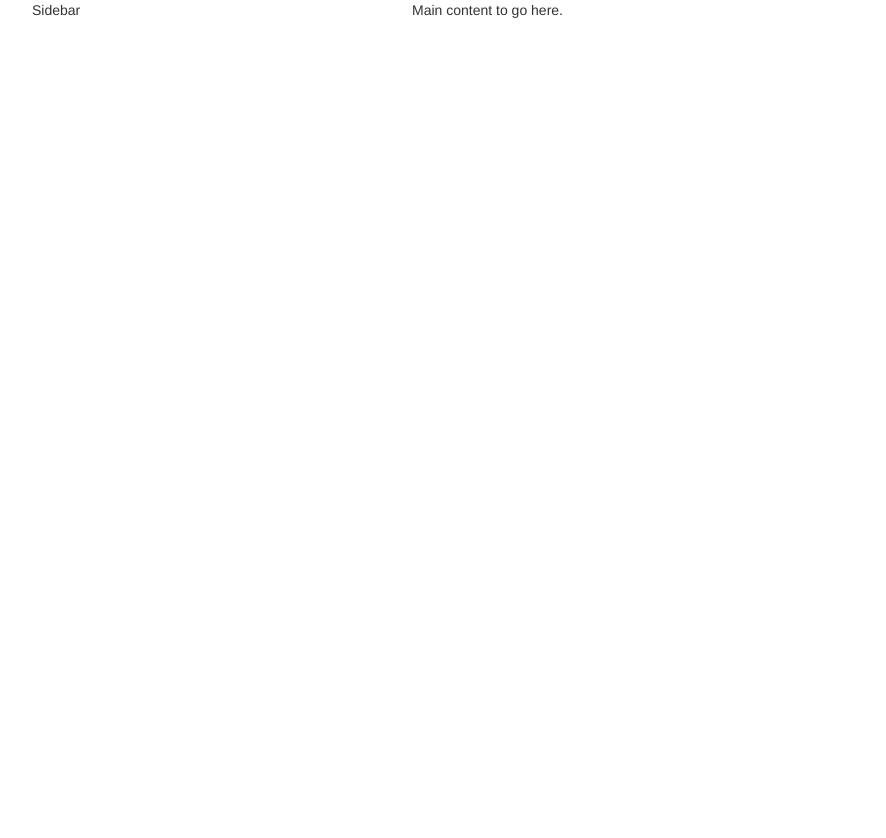
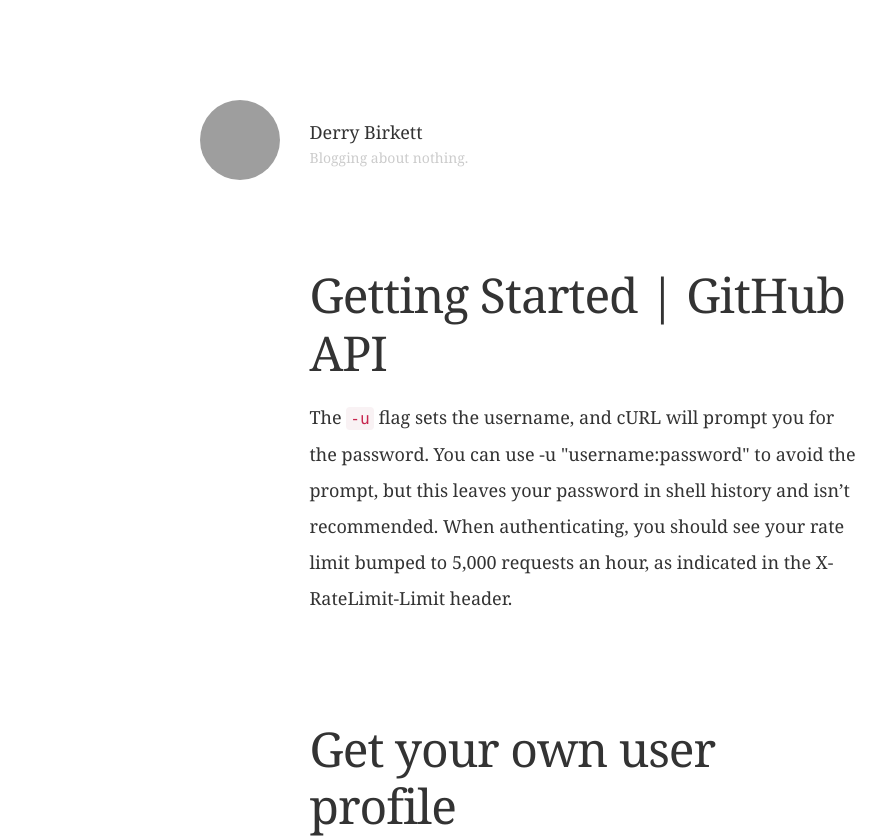
Before and after one commit to derrybirkett/johnson, a website: page app/index.html in a window 1280 px wide. Shown: the top 838 px of the page, without its empty margins (53-939 px from the left). Before the commit the page ends 800 px from the top, so only its background shows below. Drawn offline with nearby package versions, Linux system fonts and the light colour scheme; files that its build step writes are made by us from their sources; grey boxes are pictures that could not be loaded.

Commit message:
Update styles to version 0.1

```diff
--- a/app/index.html
+++ b/app/index.html
@@ -27,13 +27,60 @@
 
         <div class="wrapper container">
 
-            <div class="sidebar col-md-3">
-                Sidebar
+            <!-- Header -->
+            <div class="header row">
+
+                <!-- Avatar -->
+                <div class="col-md-2 col-md-offset-1">
+                    <figure class="avatar img-circle" style="background-image:url('http://www.gravatar.com/avatar/b3af8a49d41a465184e7620b936ccbe2.png')";></figure>
+                </div>
+
+                <!-- Blog title and bio -->
+                <div class="site-details col-md-6">
+                   <p class="site-title">Derry Birkett</p>
+                   <p class="site-description">Blogging about nothing.</p>
+                </div>
             </div>
 
-            <div class="main col-md-5 col-md-offset-1">
-                Main content to go here.
-            </div>
+            <!-- POST -->
+            <section class="main row">
+                <article class="post col-md-6 col-md-offset-3">
+                    <h1>Getting Started | GitHub API</h1>
+                    <p>The <code>-u</code> flag sets the username, and cURL will prompt you for the password. You can use -u "username:password" to avoid the prompt, but this leaves your password in shell history and isn’t recommended. When authenticating, you should see your rate limit bumped to 5,000 requests an hour, as indicated in the X-RateLimit-Limit header.</p>
+                </article>
+            </section>
+
+            <!-- POST -->
+            <section class="main row">
+                <article class="post col-md-6 col-md-offset-3">
+                    <h1>Get your own user profile</h1>
+                    <figure class="featured"><img src="http://lorempixel.com/800/400/food" class="img-rounded" /></figure>
+                    <p>This time, in addition to the same set of public information we retrieved for <a href="/">@defunkt[7]</a> earlier, you <em>should</em> also see the non-public information for your user profile. For example, you’ll see a plan object in the response which gives details about the GitHub plan for the account.<code>-u</code> flag sets the username, and cURL will prompt you for the password. You can use -u "username:password" to avoid the prompt, but this leaves your password in shell history and isn’t recommended. When authenticating, you should see your rate limit bumped to 5,000 requests an hour, as indicated in the X-RateLimit-Limit header.</p>
+                </article>
+            </section>
+
+            <!-- POST -->
+            <section class="main row">
+                <article class="post col-md-6 col-md-offset-3">
+                    <h1>Get your own user profile</h1>
+                    <p>This time, in addition to the same set of public information we retrieved for <a href="/">@defunkt[7]</a> earlier, you <em>should</em> also see the non-public information for your user profile. For example, you’ll see a plan object in the response which gives details about the GitHub plan for the account.i<blockquote>
+                      <p>Lorem ipsum dolor sit amet, consectetur adipiscing elit. Integer posuere erat a ante.</p>
+                        <footer>Someone famous in <cite title="Source Title">Source Title</cite></footer>
+                        </blockquote>. You can use -u "username:password" to avoid the prompt, but this leaves your password in shell history and isn’t recommended. When authenticating, you should see your rate limit bumped to 5,000 requests an hour, as indicated in the X-RateLimit-Limit header.</p>
+                </article>
+            </section>
+
+            <ul class="pager">
+                <li><a href="#">Previous</a></li>
+                <li><a href="#">Next</a></li>
+            </ul>
+
+            <footer class="footer row">
+                <div class="row">
+                <div class="col-md-6 col-md-offset-3">
+                <p class="small">Copyright 2014 © Derry Birkett.  If you <em>do</em> quote - please link back.</p>
+                </div>
+            </footer>
 
         </div>
 
@@ -43,6 +90,9 @@
         <script src="bower_components/jquery/dist/jquery.js"></script>
         <!-- endbower -->
         <!-- endbuild -->
+
+        <script type="text/javascript" src="//use.typekit.net/grj4omk.js"></script>
+        <script type="text/javascript">try{Typekit.load();}catch(e){}</script>
 
         <!-- Google Analytics: change UA-XXXXX-X to be your site's ID. -->
         <script>
--- /dev/null
+++ b/app/styles/components.less
@@ -0,0 +1,34 @@
+/*
+
+vBlog
+Components.less
+@derrybirkett
+
+*/
+
+
+/* HEADER */
+.header {
+    margin-top:100px;
+}
+
+.avatar {
+    height:80px;
+    width:80px;
+    background-repeat:no-repeat;
+    background-size:cover;
+    float:right;
+}
+
+.site-details {
+    padding-top:20px;
+}
+
+/* POST */
+.post {
+    padding-top:50px;
+    img {
+        width:100%;
+        margin:40px 0px;
+    }
+}
--- a/app/styles/main.less
+++ b/app/styles/main.less
@@ -10,3 +10,9 @@
 @import "../bower_components/bootstrap/less/variables.less";
 @import "../bower_components/bootstrap/less/mixins.less";
 @import "../bower_components/bootstrap/less/bootstrap.less";
+
+
+
+
+@import "components.less";
+@import "typography.less";
--- /dev/null
+++ b/app/styles/typography.less
@@ -0,0 +1,21 @@
+/* Typography Tweaks */
+h1 {
+    font-size:48px;
+    letter-spacing:-1px;
+    line-height:1.2em;
+}
+
+
+.site-title {
+    font-size:18px;
+    margin-bottom:0em;
+    line-height:normal;
+}
+
+.site-description {
+    font-size:14px;
+    color:#ccc;
+    margin:0em;
+    line-height:2em;
+    font-weight:100;
+}
```
Also changed, not shown: app/styles/main.css.
